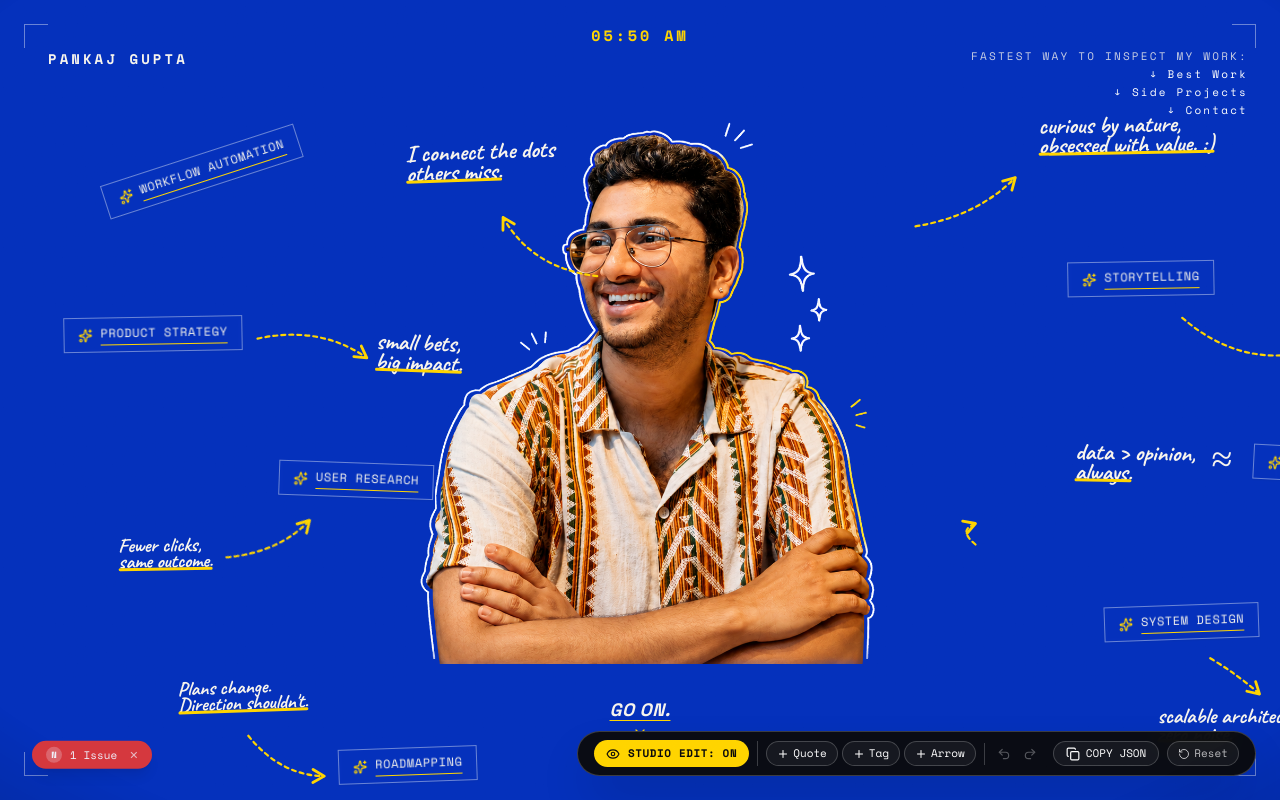
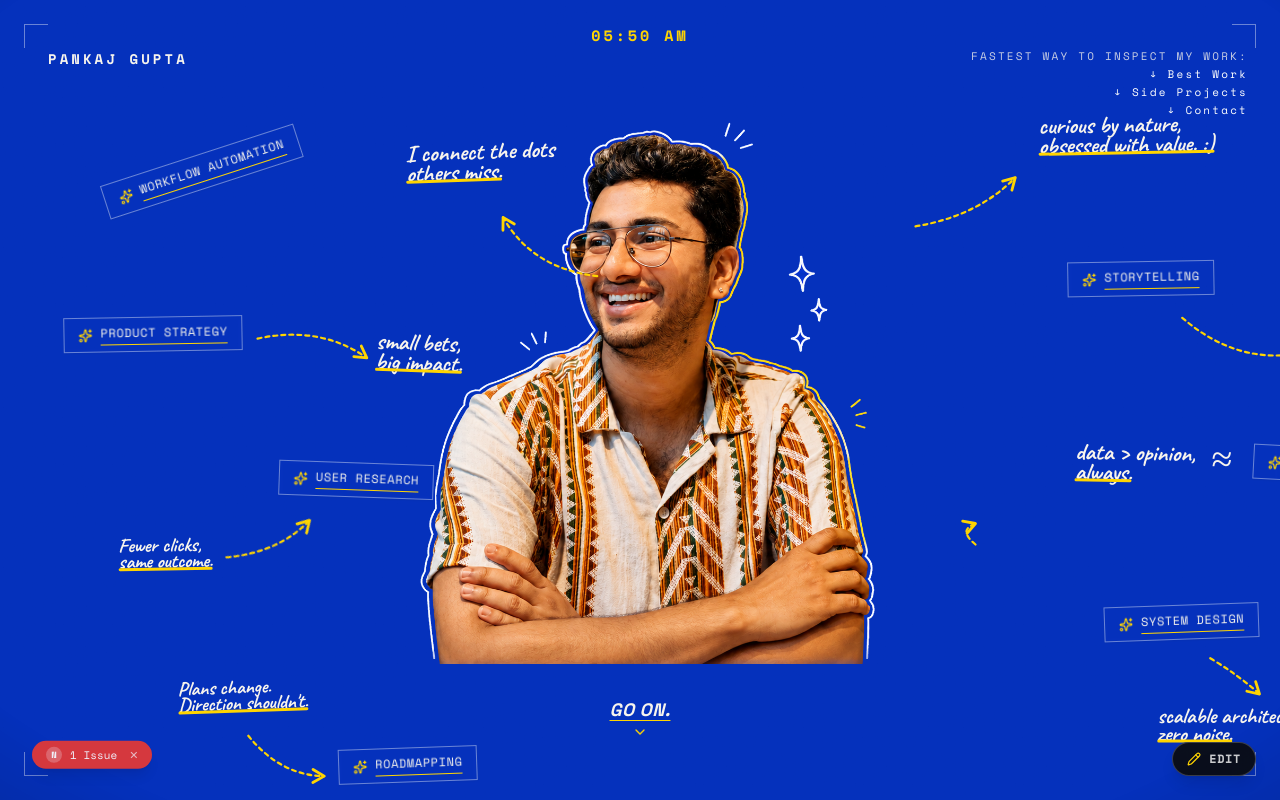
Before and after one commit to onalunchbreak/pankaj-gupta-portfolio, a Next.js app: page / in a window 1280 px wide. Shown: the top 800 px of the page. Built offline with nearby package versions, Linux system fonts and the light colour scheme.

Commit message:
feat(hero): turn editor OFF by default, consolidate into single EDIT toggle button, and protect with dev environment check

```diff
--- a/src/components/sections/hero.tsx
+++ b/src/components/sections/hero.tsx
@@ -27,6 +27,7 @@ import {
   Redo2,
   Underline,
   Edit3,
+  Pencil,
 } from "lucide-react";
 import { usePrefersReducedMotion } from "@/hooks/use-prefers-reduced-motion";
 import { HERO } from "@/lib/data";
@@ -86,7 +87,7 @@ const COLOR_PRESETS = [
   "#FFFFFF", // Pure White
 ];
 
-// USER-APPROVED MASTER LAYOUT (Bunkered into permanent baseline)
+// USER-APPROVED MASTER LAYOUT (Permanent baseline for all visitors)
 const UNIFIED_CANVAS_BASELINE: StudioNode[] = [
   {
     id: "quote-strategy",
@@ -506,13 +507,16 @@ export default function Hero() {
   const reduced = usePrefersReducedMotion();
   const clock = useLiveClock();
 
-  // Portrait scale/offset
+  // Determine if dev environment for rendering local editor toggle
+  const isDev = process.env.NODE_ENV !== "production";
+
+  // Portrait scale/offset (Untouched)
   const [scale, setScale] = useState(100);
   const [xOffset, setXOffset] = useState(0);
   const [yOffset, setYOffset] = useState(0);
 
-  // Editor State
-  const [layoutMode, setLayoutMode] = useState(true);
+  // Editor State — OFF BY DEFAULT for clean production-ready viewing
+  const [layoutMode, setLayoutMode] = useState(false);
   const [selectedId, setSelectedId] = useState<string | null>(null);
   const [editingId, setEditingId] = useState<string | null>(null);
   const [copied, setCopied] = useState(false);
@@ -538,11 +542,9 @@ export default function Hero() {
     } catch {
       // fallback
     }
-    // Set master user baseline
     setNodes(UNIFIED_CANVAS_BASELINE);
     setHistory([UNIFIED_CANVAS_BASELINE]);
     setHistoryIndex(0);
-    localStorage.setItem("hero_canvas_studio_master_v7", JSON.stringify(UNIFIED_CANVAS_BASELINE));
   }, []);
 
   // Push new state snapshot to Undo/Redo stack
@@ -553,9 +555,11 @@ export default function Hero() {
       newHistory.push(newNodes);
       setHistory(newHistory);
       setHistoryIndex(newHistory.length - 1);
+      if (isDev) {
         localStorage.setItem("hero_canvas_studio_master_v7", JSON.stringify(newNodes));
+      }
     },
-    [history, historyIndex]
+    [history, historyIndex, isDev]
   );
 
   // Undo action
@@ -564,9 +568,11 @@ export default function Hero() {
       const prevIndex = historyIndex - 1;
       setHistoryIndex(prevIndex);
       setNodes(history[prevIndex]);
+      if (isDev) {
         localStorage.setItem("hero_canvas_studio_master_v7", JSON.stringify(history[prevIndex]));
       }
-  }, [history, historyIndex]);
+    }
+  }, [history, historyIndex, isDev]);
 
   // Redo action
   const handleRedo = useCallback(() => {
@@ -574,9 +580,11 @@ export default function Hero() {
       const nextIndex = historyIndex + 1;
       setHistoryIndex(nextIndex);
       setNodes(history[nextIndex]);
+      if (isDev) {
         localStorage.setItem("hero_canvas_studio_master_v7", JSON.stringify(history[nextIndex]));
       }
-  }, [history, historyIndex]);
+    }
+  }, [history, historyIndex, isDev]);
 
   // Update a single node property
   const updateNode = (id: string, partial: Partial<StudioNode>) => {
@@ -625,6 +633,8 @@ export default function Hero() {
 
   // Keyboard shortcut listener (Ctrl+Z, Delete, etc.)
   useEffect(() => {
+    if (!layoutMode || !isDev) return;
+
     const handleKeyDown = (e: KeyboardEvent) => {
       if (editingId || e.target instanceof HTMLInputElement || e.target instanceof HTMLTextAreaElement) {
         return;
@@ -650,7 +660,7 @@ export default function Hero() {
 
     window.addEventListener("keydown", handleKeyDown);
     return () => window.removeEventListener("keydown", handleKeyDown);
-  }, [editingId, selectedId, handleUndo, handleRedo]);
+  }, [editingId, selectedId, layoutMode, isDev, handleUndo, handleRedo]);
 
   const copyNodesJSON = () => {
     navigator.clipboard.writeText(JSON.stringify(nodes, null, 2));
@@ -674,7 +684,7 @@ export default function Hero() {
 
   const selectedNode = nodes.find((n) => n.id === selectedId);
 
-  // Render individual Node directly in full-screen canvas space
+  // Render individual Node cleanly
   const renderStudioNode = (node: StudioNode) => {
     const isSelected = selectedId === node.id;
     const isEditing = editingId === node.id;
@@ -693,19 +703,25 @@ export default function Hero() {
     return (
       <motion.div
         key={node.id}
-        drag={layoutMode}
+        drag={layoutMode && isDev}
         dragMomentum={false}
         onDragEnd={(_, info) => {
+          if (layoutMode && isDev) {
             updateNode(node.id, { x: node.x + info.offset.x, y: node.y + info.offset.y });
+          }
         }}
         onClick={(e) => {
+          if (layoutMode && isDev) {
             e.stopPropagation();
             setSelectedId(node.id);
+          }
         }}
         onDoubleClick={(e) => {
+          if (layoutMode && isDev) {
             e.stopPropagation();
             setSelectedId(node.id);
             if (node.type !== "arrow") setEditingId(node.id);
+          }
         }}
         style={{
           x: node.x,
@@ -714,8 +730,10 @@ export default function Hero() {
           rotate: node.rotation,
         }}
         className={`pointer-events-auto absolute p-1.5 rounded-md transition-all ${
-          layoutMode ? "cursor-grab active:cursor-grabbing hover:outline hover:outline-1 hover:outline-[#FFD400]/70 z-30 hover:z-40" : "z-20"
-        } ${isSelected && layoutMode ? "outline outline-2 outline-[#FFD400] bg-black/60 shadow-2xl z-40" : ""}`}
+          layoutMode && isDev
+            ? "cursor-grab active:cursor-grabbing hover:outline hover:outline-1 hover:outline-[#FFD400]/70 z-30 hover:z-40"
+            : "z-20 pointer-events-none"
+        } ${isSelected && layoutMode && isDev ? "outline outline-2 outline-[#FFD400] bg-black/60 shadow-2xl z-40" : ""}`}
       >
         {node.type === "arrow" ? (
           <StudioArrow node={node} />
@@ -725,7 +743,7 @@ export default function Hero() {
             style={{ fontSize: `${node.fontSize}px`, color: node.color }}
           >
             <Sparkles className="h-3.5 w-3.5 text-[#FFD400] shrink-0" />
-            {isEditing ? (
+            {isEditing && layoutMode && isDev ? (
               <input
                 type="text"
                 value={node.text}
@@ -745,7 +763,7 @@ export default function Hero() {
             className={`relative leading-snug select-none ${fontClass}`}
             style={{ fontSize: `${node.fontSize}px`, color: node.color }}
           >
-            {isEditing ? (
+            {isEditing && layoutMode && isDev ? (
               <textarea
                 value={node.text}
                 onClick={(e) => e.stopPropagation()}
@@ -781,8 +799,10 @@ export default function Hero() {
     <section
       id="hero"
       onClick={() => {
+        if (layoutMode) {
           setSelectedId(null);
           setEditingId(null);
+        }
       }}
       className="env-blue relative flex min-h-screen w-full flex-col justify-between overflow-hidden px-5 py-8 sm:px-8 sm:py-12 select-none"
     >
@@ -848,7 +868,7 @@ export default function Hero() {
       {/* ---- MAIN HERO CANVAS ---- */}
       <div className="relative z-10 my-auto flex w-full flex-1 items-center justify-center py-1">
 
-        {/* ---- Centered Cutout Portrait of Pankaj Gupta ---- */}
+        {/* ---- Centered Cutout Portrait of Pankaj Gupta (UNTOUCHED) ---- */}
         <motion.div
           className="relative z-10 flex flex-col items-center justify-end w-full max-w-[680px] lg:max-w-[820px] -mt-8 sm:-mt-12 mb-2 origin-bottom pointer-events-none"
           initial={{ opacity: 0, y: 30, scale: 0.95 }}
@@ -901,7 +921,8 @@ export default function Hero() {
         </div>
       </div>
 
-      {/* ---- CANVAS STUDIO EDITOR HUD TOOLBAR & INSPECTOR ---- */}
+      {/* ---- LOCAL DEV ONLY: SINGLE CLEAN EDIT BUTTON & HUD TOOLBAR ---- */}
+      {isDev && (
         <div className="fixed bottom-6 right-6 z-50 flex flex-col items-end gap-3 pointer-events-auto font-mono">
 
           {/* Floating Typography & Node Inspector Panel */}
@@ -911,7 +932,7 @@ export default function Hero() {
                 initial={{ opacity: 0, y: 12, scale: 0.95 }}
                 animate={{ opacity: 1, y: 0, scale: 1 }}
                 exit={{ opacity: 0, y: 12, scale: 0.95 }}
-              onClick={(e) => e.stopPropagation()} // STOP PROPAGATION SO INSPECTOR NEVER CLOSES ON CLICK
+                onClick={(e) => e.stopPropagation()}
                 className="flex flex-col gap-3 rounded-lg border border-[#FFD400]/40 bg-[#0A0A0A]/95 p-4 text-xs text-[#F7F4ED] shadow-2xl backdrop-blur-md w-80 z-50"
               >
                 {/* Header */}
@@ -1135,22 +1156,23 @@ export default function Hero() {
             )}
           </AnimatePresence>
 
-        {/* Main Floating Studio HUD Bar */}
+          {/* Main Floating HUD Bar (Appears when layoutMode is ON) */}
+          {layoutMode ? (
             <div
               onClick={(e) => e.stopPropagation()}
               className="flex items-center gap-2 rounded-full border border-white/20 bg-[#0A0A0A]/95 px-4 py-2 text-xs text-[#F7F4ED] shadow-2xl backdrop-blur-md"
             >
-          {/* Toggle Studio Mode */}
+              {/* Toggle Off */}
               <button
-            onClick={() => setLayoutMode(!layoutMode)}
-            className={`flex items-center gap-2 rounded-full px-3 py-1.5 font-bold text-[11px] tracking-wider transition-colors ${
-              layoutMode
-                ? "bg-[#FFD400] text-[#0A0A0A]"
-                : "border border-white/30 text-white/80 hover:border-white"
-            }`}
+                onClick={() => {
+                  setLayoutMode(false);
+                  setSelectedId(null);
+                  setEditingId(null);
+                }}
+                className="flex items-center gap-2 rounded-full bg-[#FFD400] px-3.5 py-1.5 font-bold text-[11px] text-[#0A0A0A] tracking-wider transition-colors hover:bg-[#FFD400]/90"
               >
-            {layoutMode ? <Eye className="h-3.5 w-3.5" /> : <Move className="h-3.5 w-3.5" />}
-            {layoutMode ? "STUDIO EDIT: ON" : "STUDIO EDIT: OFF"}
+                <Eye className="h-3.5 w-3.5" />
+                EDIT: OFF
               </button>
 
               {/* Add New Elements */}
@@ -1221,7 +1243,21 @@ export default function Hero() {
                 Reset
               </button>
             </div>
+          ) : (
+            /* Single Subtle Edit Button (Default State) */
+            <button
+              onClick={(e) => {
+                e.stopPropagation();
+                setLayoutMode(true);
+              }}
+              className="flex items-center gap-2 rounded-full border border-white/20 bg-[#0A0A0A]/90 px-3.5 py-2 text-xs font-bold text-white/80 tracking-wider shadow-lg backdrop-blur-md hover:border-[#FFD400] hover:text-[#FFD400] transition-colors"
+            >
+              <Pencil className="h-3.5 w-3.5 text-[#FFD400]" />
+              EDIT
+            </button>
+          )}
         </div>
+      )}
 
       {/* ---- Bottom Prompt: GO ON ---- */}
       <motion.div
```
Lines whose indentation alone changed are shown as unchanged.
